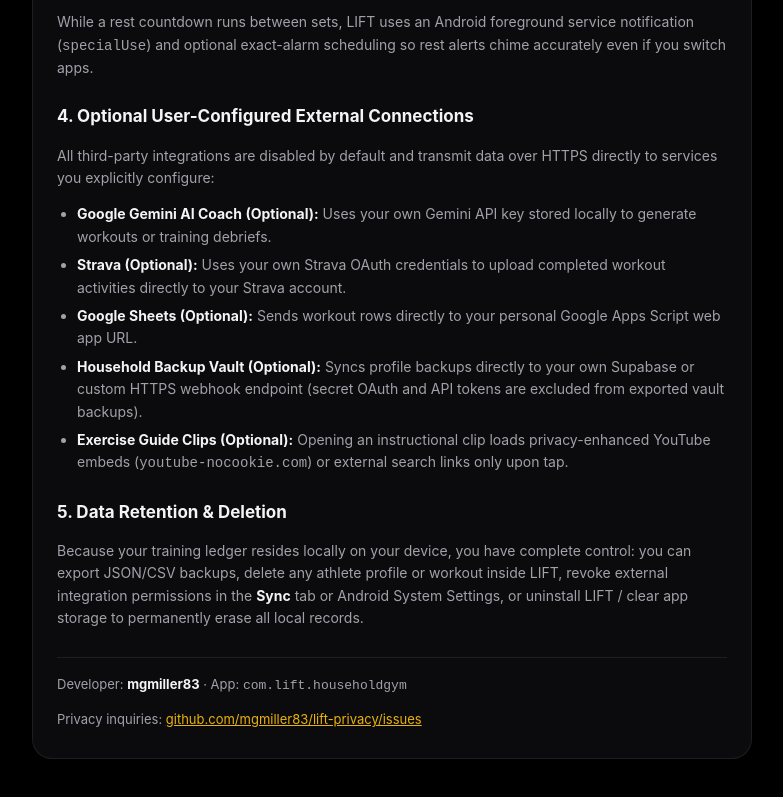
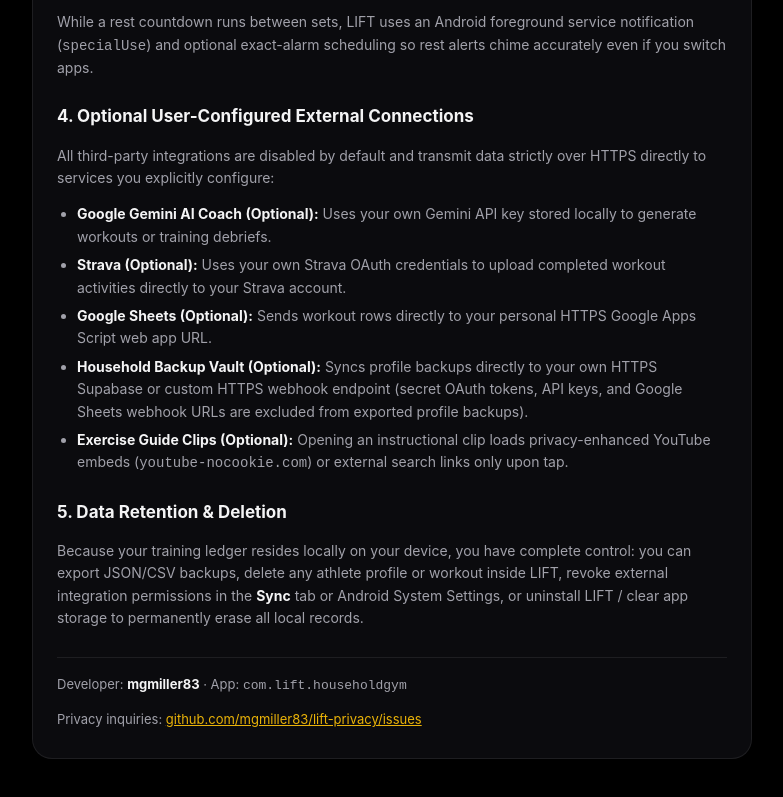
Before and after one commit to mgmiller83/lift-privacy, a plain HTML site: page index.html in a window 1280 px wide. Shown: the part 913-1710 px from the top of the page, without its empty margins (248-1031 px from the left). Drawn offline with Linux system fonts and the light colour scheme.

Commit message:
Align privacy policy with HTTPS-only sync and backup redaction

```diff
--- a/index.html
+++ b/index.html
@@ -105,7 +105,7 @@
       <div class="eyebrow">LIFT Gym · Household Strength &amp; Hypertrophy</div>
       <h1>Privacy Policy &amp; Health Connect Disclosure</h1>
       <div class="meta">
-        Package: <code>com.lift.householdgym</code> · Last updated: May 2026
+        Package: <code>com.lift.householdgym</code> · Last updated: November 2026
       </div>
 
       <div class="callout">
@@ -164,8 +164,8 @@
 
       <h2>4. Optional User-Configured External Connections</h2>
       <p>
-        All third-party integrations are disabled by default and transmit data over
-        HTTPS directly to services you explicitly configure:
+        All third-party integrations are disabled by default and transmit data strictly
+        over HTTPS directly to services you explicitly configure:
       </p>
       <ul>
         <li>
@@ -178,12 +178,13 @@
         </li>
         <li>
           <strong>Google Sheets (Optional):</strong> Sends workout rows directly to your
-          personal Google Apps Script web app URL.
+          personal HTTPS Google Apps Script web app URL.
         </li>
         <li>
           <strong>Household Backup Vault (Optional):</strong> Syncs profile backups directly
-          to your own Supabase or custom HTTPS webhook endpoint (secret OAuth and API
-          tokens are excluded from exported vault backups).
+          to your own HTTPS Supabase or custom HTTPS webhook endpoint (secret OAuth
+          tokens, API keys, and Google Sheets webhook URLs are excluded from exported
+          profile backups).
         </li>
         <li>
           <strong>Exercise Guide Clips (Optional):</strong> Opening an instructional clip
@@ -203,7 +204,7 @@
 
       <div class="footer">
         <span>Developer: <strong>mgmiller83</strong> &middot; App: <code>com.lift.householdgym</code></span>
-        <span>Privacy inquiries: <a href="https://github.com/mgmiller83/lift-privacy/issues" target="_blank" rel="noreferrer">github.com/mgmiller83/lift-privacy/issues</a></span>
+        <span>Privacy inquiries: <a href="https://github.com/mgmiller83/lift-privacy/issues" target="_blank" rel="noopener noreferrer">github.com/mgmiller83/lift-privacy/issues</a></span>
       </div>
     </main>
   </body>
```
Also changed, not shown: privacy.html (+8 -7 lines).
